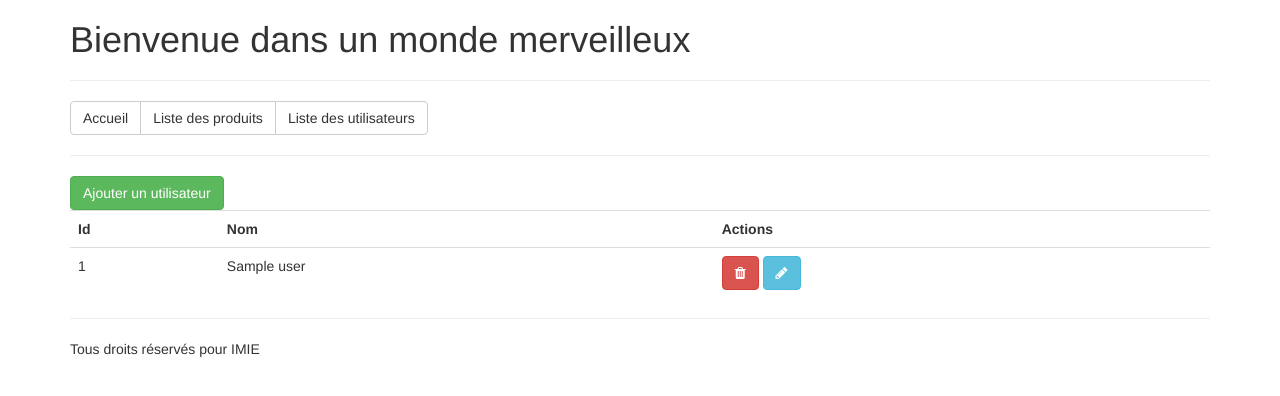
After one commit to imie-source/ITDSL04Doctrine, a PHP site: template src/View/user/indexView.php in a window 1280 px wide. The commit adds this page. Shown: the top 396 px of the page. Run offline with PHP 8.4, Linux system fonts and the light colour scheme; the template is opened without the code that fills it: most values are stand-ins (such as "Sample title", 1, 10 or a date in 2020); some libraries are stand-ins or nearby versions.

Commit message:
Show users action

```diff
--- a/src/View/layout.php
+++ b/src/View/layout.php
@@ -20,6 +20,7 @@
 <nav class="btn-group">
     <a href="<?= PATH . '/index.php' ?>" class="btn btn-default">Accueil</a>
     <a href="<?= PATH . '/index.php/product/index' ?>" class="btn btn-default">Liste des produits</a>
+    <a href="<?= PATH . '/index.php/user/index' ?>" class="btn btn-default">Liste des utilisateurs</a>
 </nav>
 <hr>
 <main>
--- /dev/null
+++ b/src/View/user/indexView.php
@@ -0,0 +1,22 @@
+<a href="<?= PATH ?>/index.php/user/add" class="btn btn-success">Ajouter un utilisateur</a>
+<table class="table">
+    <tr>
+        <th>Id</th>
+        <th>Nom</th>
+        <th>Actions</th>
+    </tr>
+    <?php foreach($users as $user): ?>
+        <tr>
+            <td><?= $user->getId() ?></td>
+            <td><?= $user->getName() ?></td>
+            <td>
+                <a href="<?= PATH . '/index.php/user/remove/'. $user->getId() ?>" class="btn btn-danger">
+                    <i class="fa fa-trash"></i>
+                </a>
+                <a href="<?= PATH . '/index.php/user/add/' . $user->getId() ?>" class="btn btn-info">
+                    <i class="fa fa-pencil"></i>
+                </a>
+            </td>
+        </tr>
+    <?php endforeach; ?>
+</table>
```
Also changed, not shown: src/Controller/UserController.php (added, +20 -0 lines).
